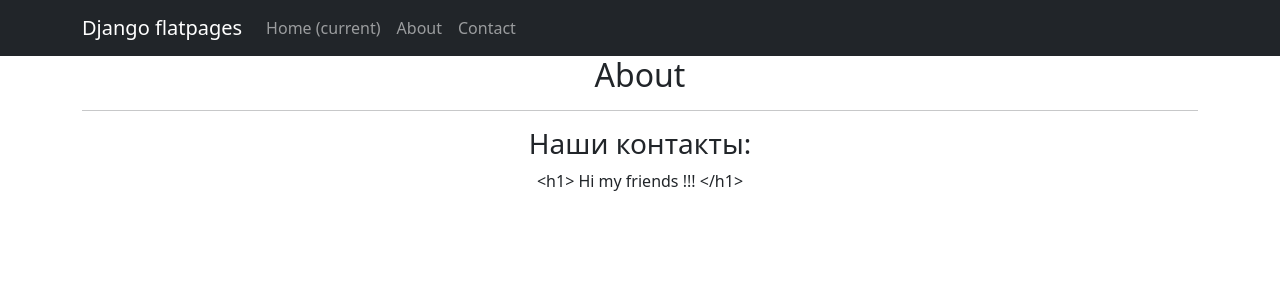
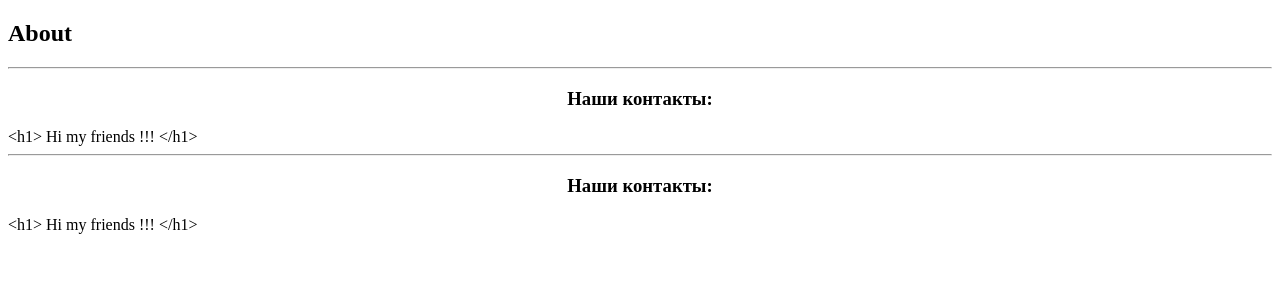
Before and after one commit to NykylayMaximov/projectDjango, a Django app: template templates/flatpages/contacts.html in a window 1280 px wide. Shown: the top 300 px of the page. Run offline with Django 4.2, Linux system fonts and the light colour scheme; the template is opened without the code that fills it: values that come from a table or form of the project are taken from there, others are empty; data comes from the database, SQL or seed files in the repository; both versions use the stored data as it was after the commit.

Commit message:
fix pages

```diff
--- a/project_one/settings.py
+++ b/project_one/settings.py
@@ -128,6 +128,6 @@ STATIC_URL = 'static/'
 
 DEFAULT_AUTO_FIELD = 'django.db.models.BigAutoField'
 
-STATICFILEC_DIRS = [
+STATICFILES_DIRS = [
     BASE_DIR / 'static'
 ]
--- a/templates/flatpages/contacts.html
+++ b/templates/flatpages/contacts.html
@@ -1,12 +1,15 @@
-{% extends 'flatpages/default.html' %}
-
-{% block title %}
-{{ flatpage.title }}
-{% endblock title %}
-
-{% block content %}
+<!DOCTYPE html>
+<html>
+<head>
+<title>{{ flatpage.title }}</title>
+</head>
+<body>
     <h2>{{ flatpage.title }}</h2>
     <hr>
-    <h3>Наши контакты:</h3>
-{{ flatpage.content }}
-{% endblock content %}
+    <h3 style="text-align: center;">Наши контакты:</h3>
+    {{ flatpage.content }}
+    <hr>
+    <h3 style="text-align: center;">Наши контакты:</h3>
+    {{ flatpage.content }}
+</body>
+</html>
--- a/templates/flatpages/default.html
+++ b/templates/flatpages/default.html
@@ -5,7 +5,7 @@
         <meta name="viewport" content="width=device-width, initial-scale=1, shrink-to-fit=no" />
         <meta name="description" content="" />
         <meta name="author" content="" />
-        <title>Bare - Start Bootstrap Template</title>
+        <title> {{ flatpage.title }} </title>
         {% load static %}
         <!-- Core theme CSS (includes Bootstrap)-->
         <link href="{% static 'css/styles.css' %}" rel="stylesheet" />
@@ -23,11 +23,6 @@
                </button>
                <div class="collapse navbar-collapse" id="navbarResponsive">
                    <ul class="navbar-nav ml-auto">
-                       <li class="nav-item active">
-                           <a class="nav-link" href="#">Home
-                               <span class="sr-only">(current)</span>
-                           </a>
-                       </li>
                        <li class="nav-item">
                            <a class="nav-link" href="/about/">About</a>
                        </li>
```
Also changed, not shown: db.sqlite3.
